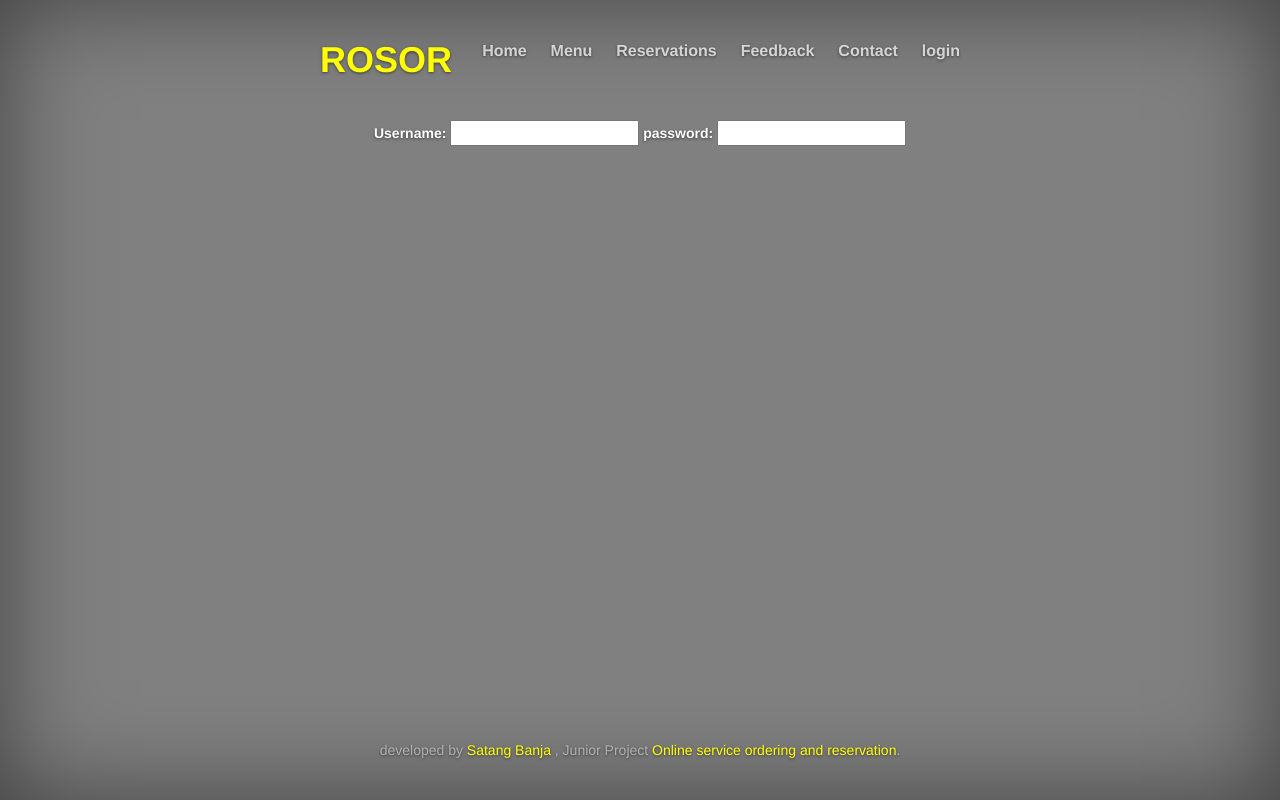
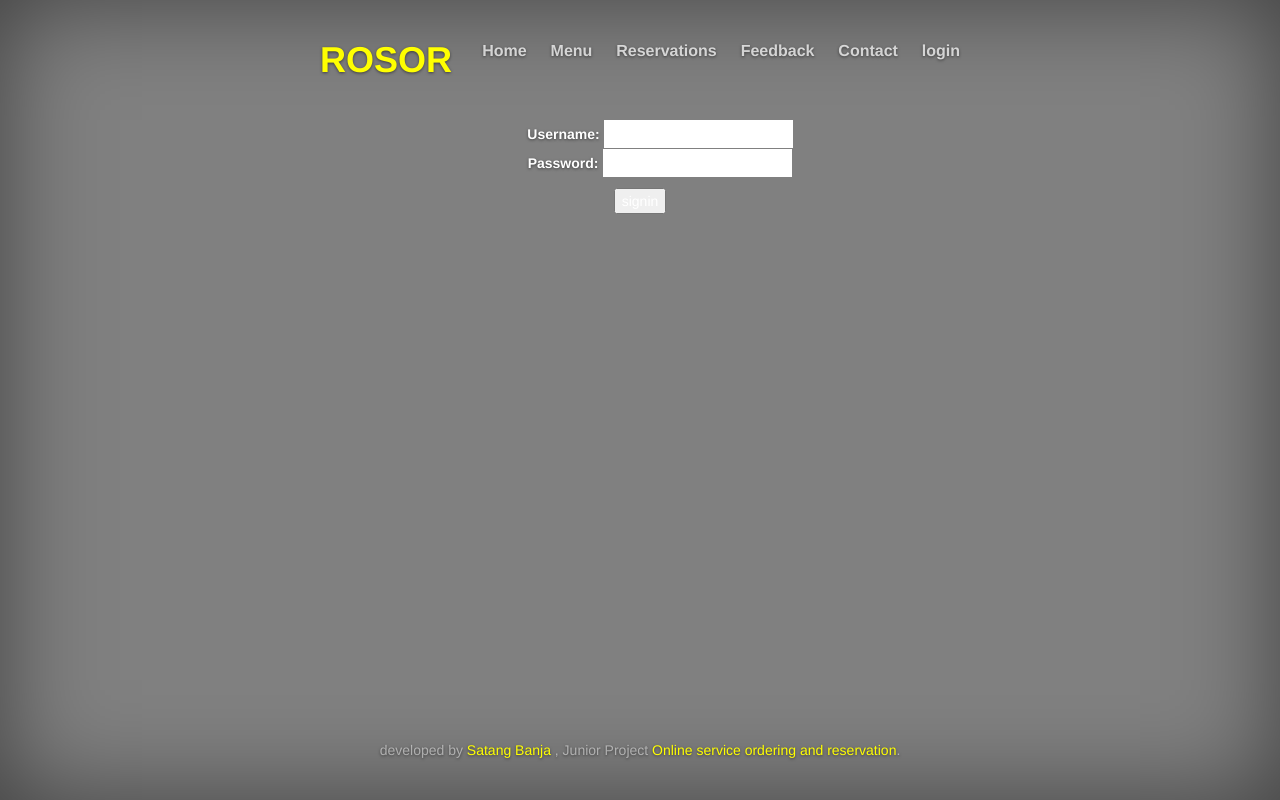
Before and after one commit to jallowmamadou/rosor, a PHP site: page /login.php in a window 1280 px wide. Run offline with PHP 8.4, Linux system fonts and the light colour scheme.

Commit message:
i want to send it to satang

```diff
--- a/login.php
+++ b/login.php
@@ -3,10 +3,21 @@
       <div class="inner cover">
 
             <form method="post" action="">
-            	<label for="Username">Username:</label>
-               <input type="text" name="Username">
-               <label for="password">password:</label>
-               <input type="text" name="password">
+            	<ul>
+
+            		<li>
+			            	<label for="Username">Username:</label>
+			               <input type="text" name="Username"/>
+            		</li>
+            		<li>
+			               <label for="password" class="stuborn">Password:</label>
+			               <input type="password" name="password" />
+
+            		</li>
+            	</ul>
+
+
+               <button type"submit" name="signin">signin</button>
             </form>
 
 
--- a/public/css/main.css
+++ b/public/css/main.css
@@ -6,3 +6,24 @@
 	font-weight: bold;
 	font: arial;
 }
+
+input[type="text"], input[type="password"] {
+
+	color: black !important;
+	font-family: sans-serif;
+	padding: 4px;
+	border-style: none;
+
+}
+
+ /*input[type="password"] {*/
+/*margin: 1px;*/
+
+ form ul > li{
+
+ 	list-style: none;
+ }
+
+ form ul > li > label.stuborn{
+ 	margin-right: 1px;
+ }
```
